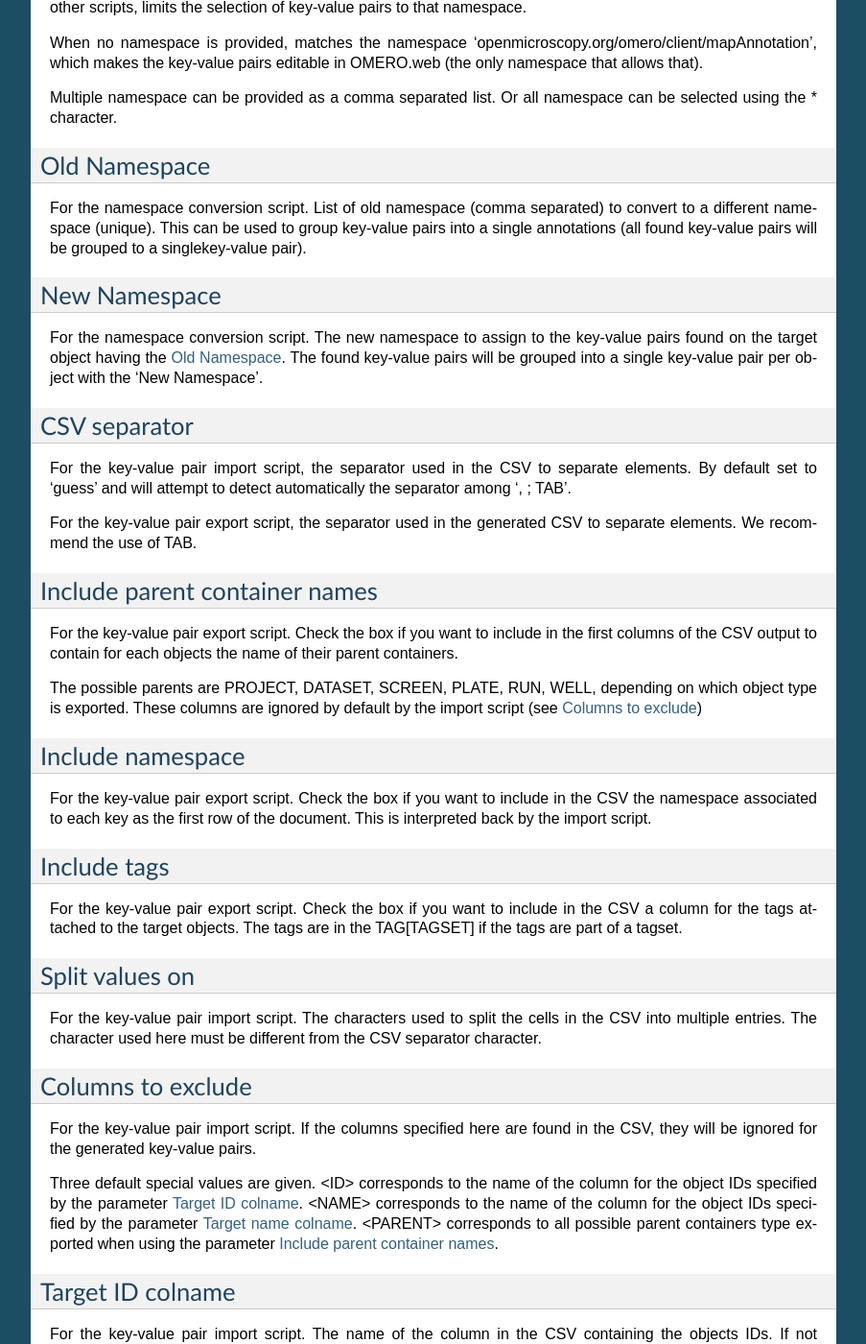
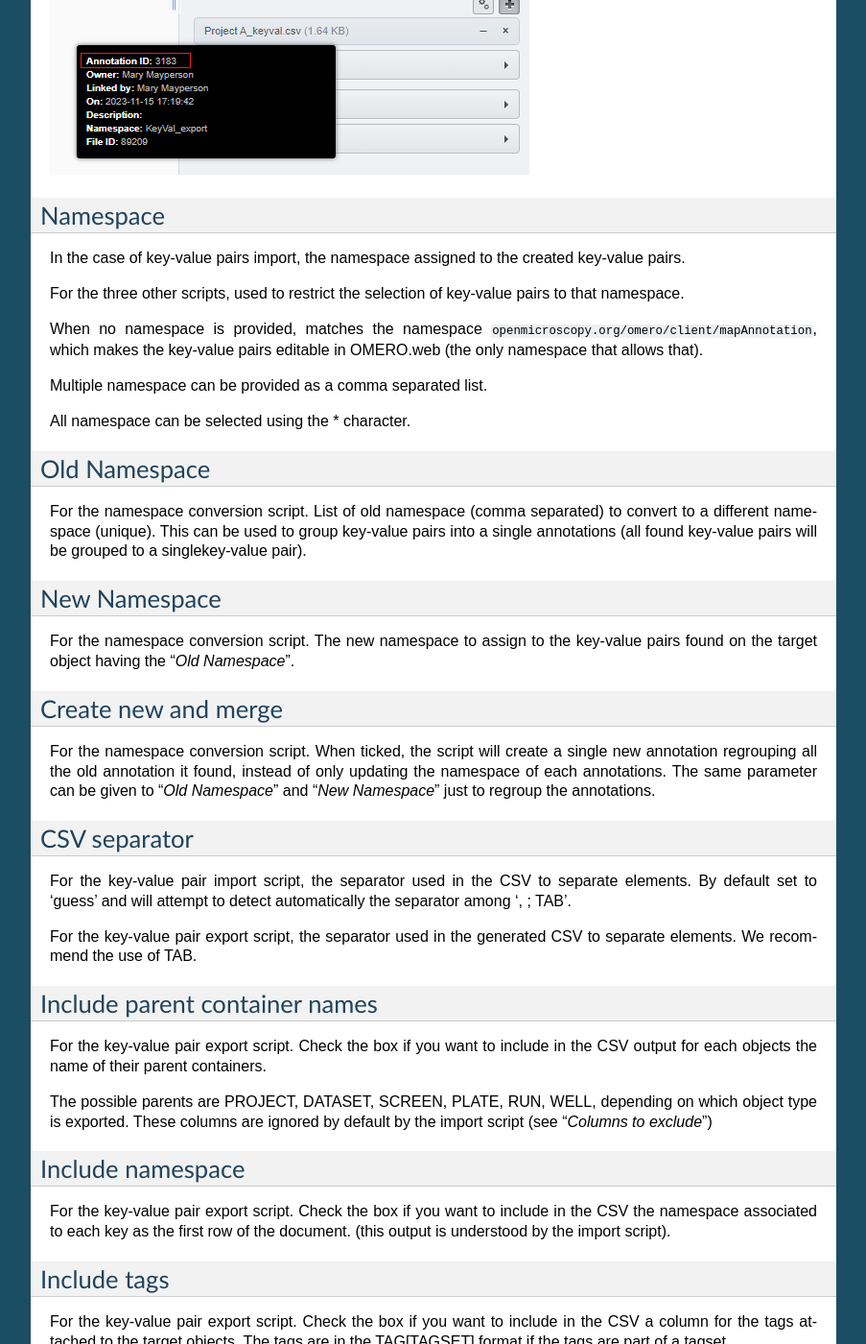
Before and after one commit to German-BioImaging/guide-KVpairs-scripts, a Sphinx documentation site: the page built from docs/allparameters.rst, in a window 1280 px wide and 1400 px high, scrolled down 939 px. Shown: the whole window at 96% size, without its empty margins (198-1101 px from the left). Built offline with Sphinx 7.4.7, drawn with Linux system fonts in a browser that asks for light colours; some of the changed text lies outside the part shown.

Commit message:
more doc update

```diff
--- a/docs/allparameters.rst
+++ b/docs/allparameters.rst
@@ -41,15 +41,22 @@ annotated from a single CSV).
 The matching of items in the CSV to target objects is done either via IDs or names (IDs have priority over names, \
 see "*Target ID colname*"" and "*Target name colname*"").
 
+IDs of File Annotation already attached to the object can be used instead of "*Choose File*":
+
+.. image:: images/expert_3_file_annotation_id.png
+
 Namespace
 ---------
-For the import of key-value pair, the namespace that will be given to the created key-value pairs. For the three other scripts,
-limits the selection of key-value pairs to that namespace.
+In the case of key-value pairs import, the namespace assigned to the created key-value pairs.
 
-When no namespace is provided, matches the namespace 'openmicroscopy.org/omero/client/mapAnnotation', which \
+For the three other scripts, used to restrict the selection of key-value pairs to that namespace.
+
+When no namespace is provided, matches the namespace ``openmicroscopy.org/omero/client/mapAnnotation``, which \
 makes the key-value pairs editable in OMERO.web (the only namespace that allows that).
 
-Multiple namespace can be provided as a comma separated list. Or all namespace can be selected using the * character.
+Multiple namespace can be provided as a comma separated list.
+
+All namespace can be selected using the * character.
 
 Old Namespace
 -------------
@@ -60,8 +67,13 @@ key-value pair).
 New Namespace
 -------------
 For the namespace conversion script. The new namespace to assign to the key-value pairs found on the target \
-object having the `Old Namespace`_. The found key-value pairs will be grouped into a single key-value pair per object with \
-the 'New Namespace'.
+object having the "*Old Namespace*".
+
+Create new and merge
+--------------------
+For the namespace conversion script. When ticked, the script will create a single new annotation regrouping all the old \
+annotation it found, instead of only updating the namespace of each annotations. The same parameter can be given to \
+"*Old Namespace*" and "*New Namespace*" just to regroup the annotations.
 
 CSV separator
 -------------
@@ -73,31 +85,30 @@ recommend the use of TAB.
 
 Include parent container names
 ------------------------------
-For the key-value pair export script. Check the box if you want to include in the first columns of the CSV output \
-to contain for each objects the name of their parent containers.
+For the key-value pair export script. Check the box if you want to include in the CSV output \
+for each objects the name of their parent containers.
 
 The possible parents are PROJECT, DATASET, SCREEN, PLATE, RUN, WELL, depending on which object type \
-is exported. These columns are ignored by default by the import script (see `Columns to exclude`_)
+is exported. These columns are ignored by default by the import script (see "*Columns to exclude*")
 
 Include namespace
 -----------------
 For the key-value pair export script. Check the box if you want to include in the CSV the namespace \
-associated to each key as the first row of the document. This is interpreted back by the import script.
+associated to each key as the first row of the document. (this output is understood by the import script).
 
 Include tags
 ------------
 For the key-value pair export script. Check the box if you want to include in the CSV a column for the tags \
-attached to the target objects. The tags are in the TAG[TAGSET] if the tags are part of a tagset.
+attached to the target objects. The tags are in the TAG[TAGSET] format if the tags are part of a tagset.
 
 Split values on
 ---------------
 For the key-value pair import script. The characters used to split the cells in the CSV into multiple entries. \
-The character used here must be different from the CSV separator character.
+The character used here must be different from the chosen CSV separator character.
 
 Columns to exclude
 ------------------
-For the key-value pair import script. If the columns specified here are found in the CSV, they will be ignored \
-for the generated key-value pairs.
+For the key-value pair import script. If the columns specified here are found in the CSV, they will be ignored by the script.
 
 Three default special values are given. <ID> corresponds to the name of the column for the object IDs specified by the \
 parameter `Target ID colname`_. <NAME> corresponds to the name of the column for the object IDs specified by the \
@@ -138,4 +149,4 @@ if you want to restrict the use of tags to tags owned by you.
 Allow tag creation
 ------------------
 For the key-value pair import script. When tags are specified in the CSV (under a column named TAG), check this box \
-if you want to allow the creation of tags when the don't exist. This also applies to tags for which a tagset is specified.
+if you want to allow the creation of tags when they don't exist. This also applies to tagsets.
```
Also changed, not shown: docs/indepth.rst (+3 -5 lines).
